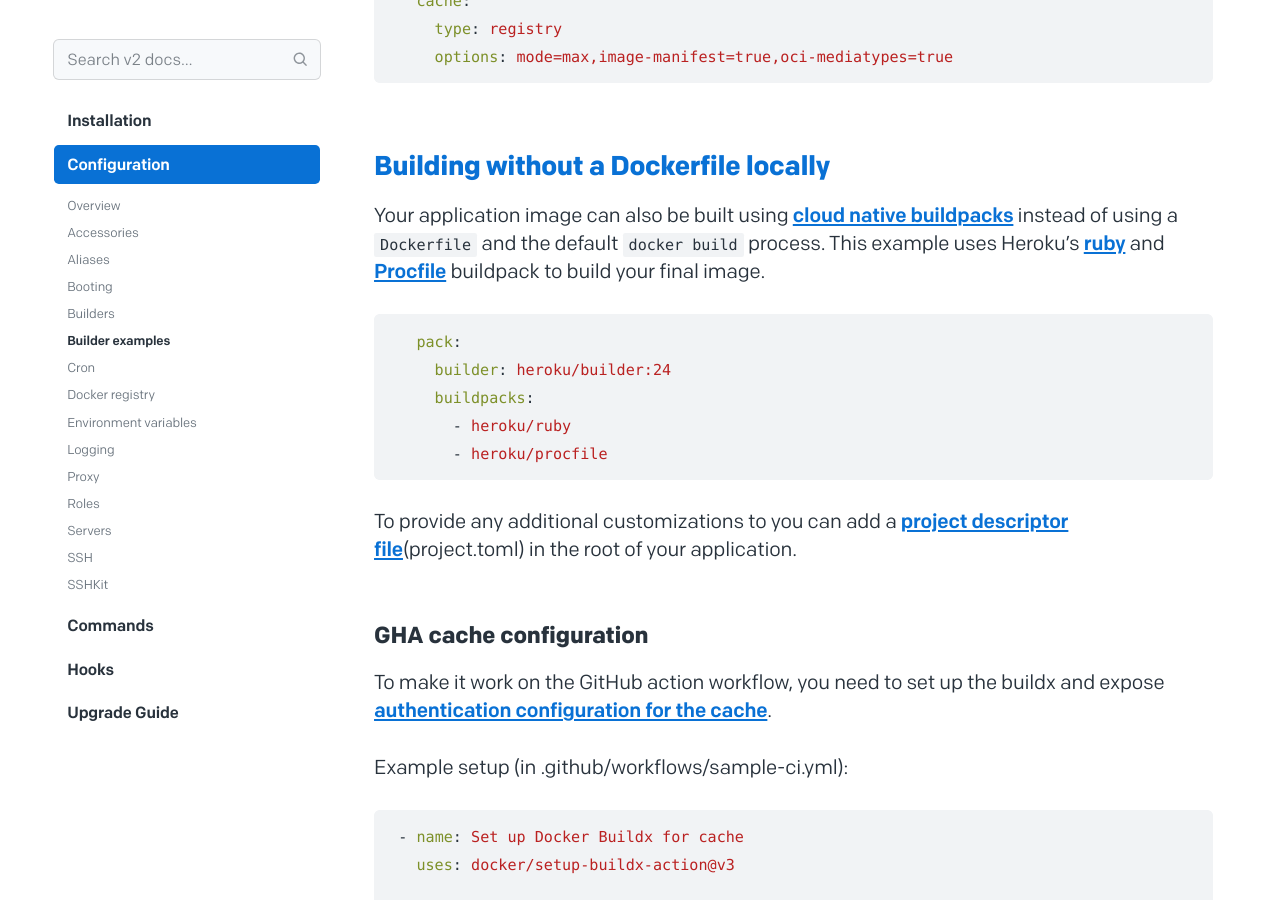
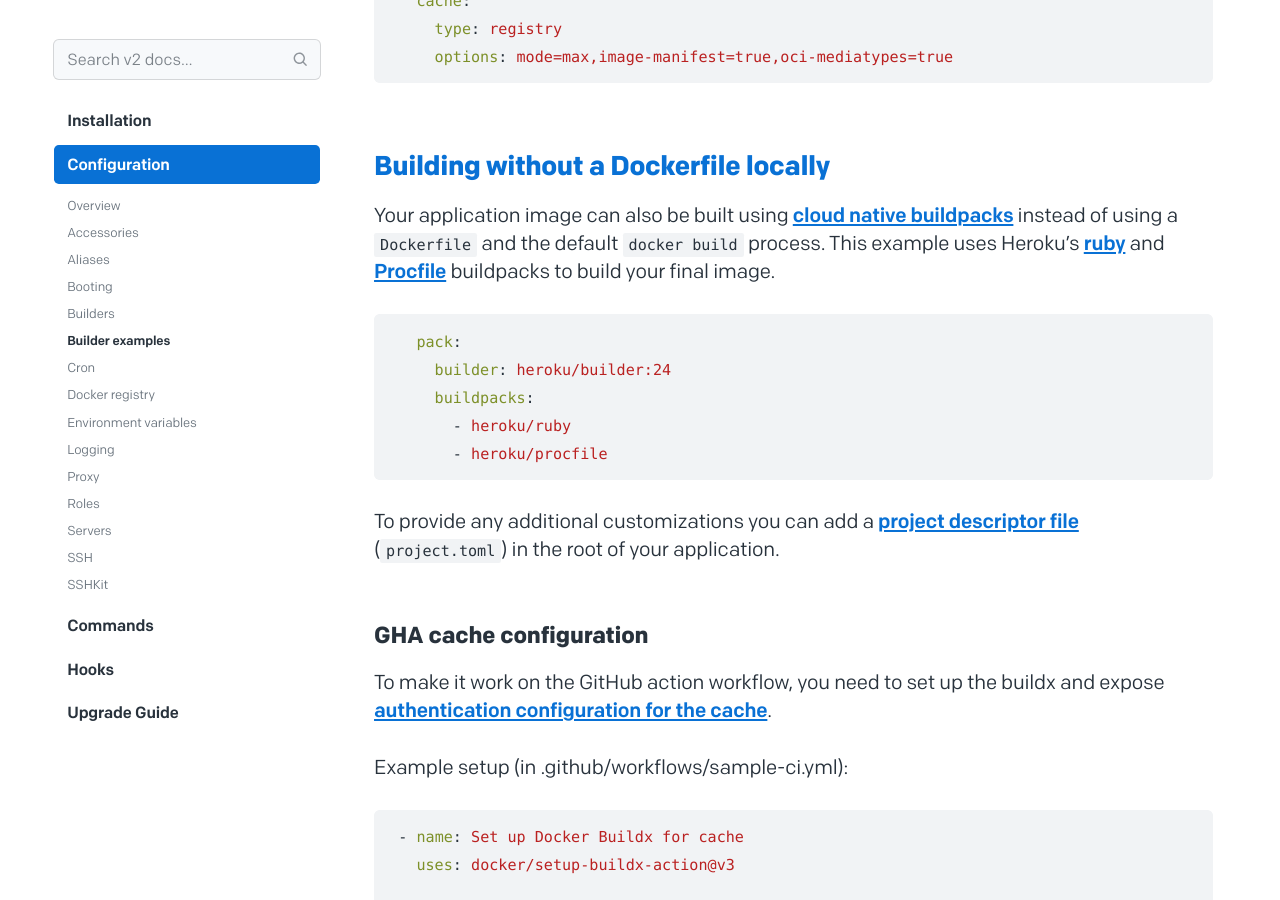
Before and after one commit to basecamp/kamal-site, a Jekyll site: the page built from docs/configuration/builder-examples.md, in a window 1280 px wide and 900 px high, scrolled down 2886 px. Built offline with Jekyll 4.4.1, drawn with Linux system fonts in a browser that asks for light colours.

Commit message:
Apply suggestions from code review
Co-authored-by: Richard Macklin <1863540+rmacklin@users.noreply.github.com>

````diff
--- a/docs/configuration/builder-examples.md
+++ b/docs/configuration/builder-examples.md
@@ -93,7 +93,7 @@ builder:
 
 ## [Building without a Dockerfile locally](#building-without-a-dockerfile-locally)
 
-Your application image can also be built using [cloud native buildpacks](https://buildpacks.io/) instead of using a `Dockerfile` and the default `docker build` process. This example uses Heroku's [ruby](https://github.com/heroku/heroku-buildpack-ruby) and [Procfile](https://github.com/heroku/buildpacks-procfile) buildpack to build your final image.
+Your application image can also be built using [cloud native buildpacks](https://buildpacks.io/) instead of using a `Dockerfile` and the default `docker build` process. This example uses Heroku's [ruby](https://github.com/heroku/heroku-buildpack-ruby) and [Procfile](https://github.com/heroku/buildpacks-procfile) buildpacks to build your final image.
 
 ``` yaml
   pack:
@@ -103,7 +103,7 @@ Your application image can also be built using [cloud native buildpacks](https:/
       - heroku/procfile
 ```
 
-To provide any additional customizations to you can add a [project descriptor file](https://buildpacks.io/docs/for-app-developers/how-to/build-inputs/use-project-toml/)(project.toml) in the root of your application.
+To provide any additional customizations you can add a [project descriptor file](https://buildpacks.io/docs/for-app-developers/how-to/build-inputs/use-project-toml/) (`project.toml`) in the root of your application.
 
 ### [GHA cache configuration](#gha-cache-configuration)
 
````
